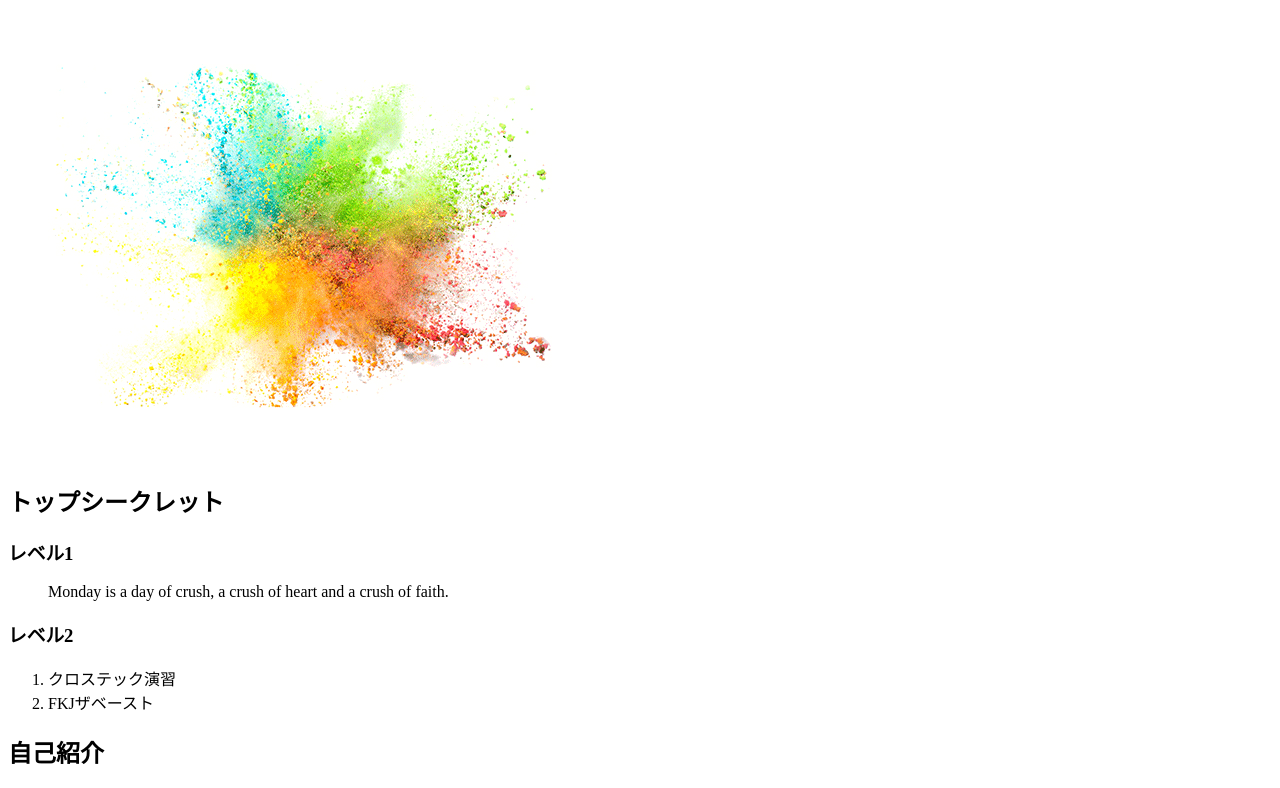
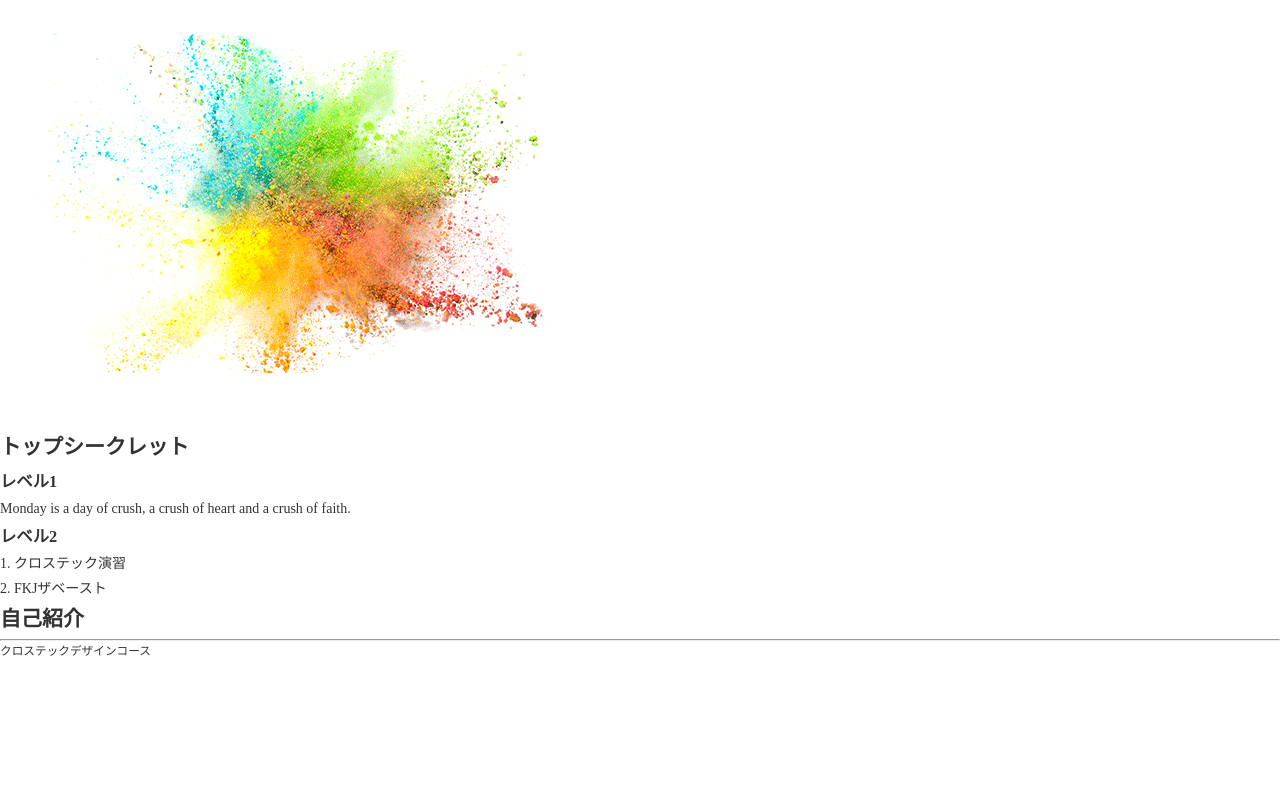
Before and after one commit to KUAD-XtechDesign/studyprogress-kasoten, a plain HTML site: page index.html in a window 1280 px wide. Shown: the part 179-967 px from the top of the page. After the commit the page ends 841 px from the top, so only its background shows below. Drawn offline with Linux system fonts and the light colour scheme.

Commit message:
Update index.html

```diff
--- a/index.html
+++ b/index.html
@@ -3,6 +3,7 @@
   <head>
     <meta charset="utf-8">
     <title>myfirstwebpage</title>
+    <link rel="stylesheet" href="./assets/css/common.css">
     <link rel="stylesheet" href="./assets/css/style.css">
   </head>
 
```
